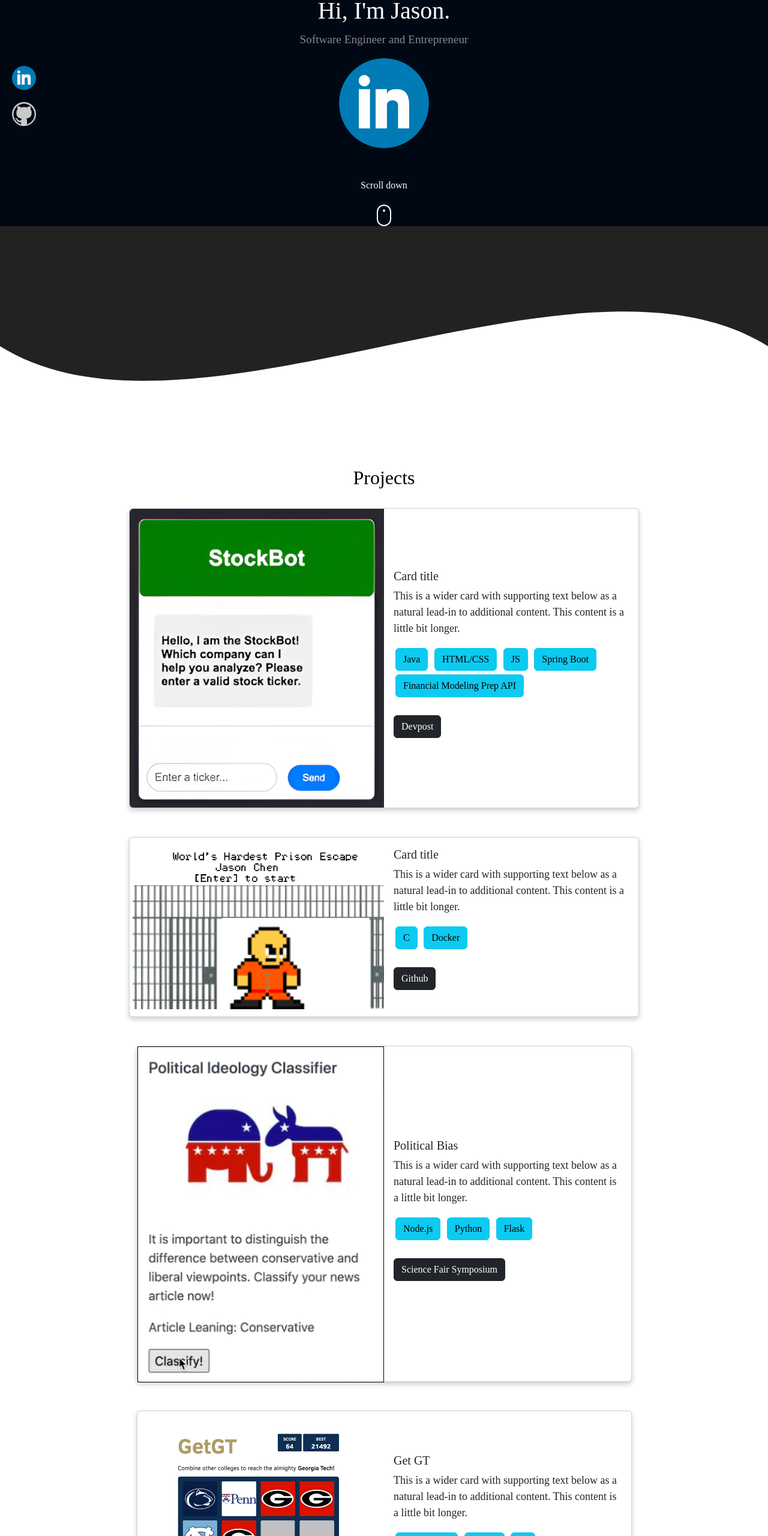
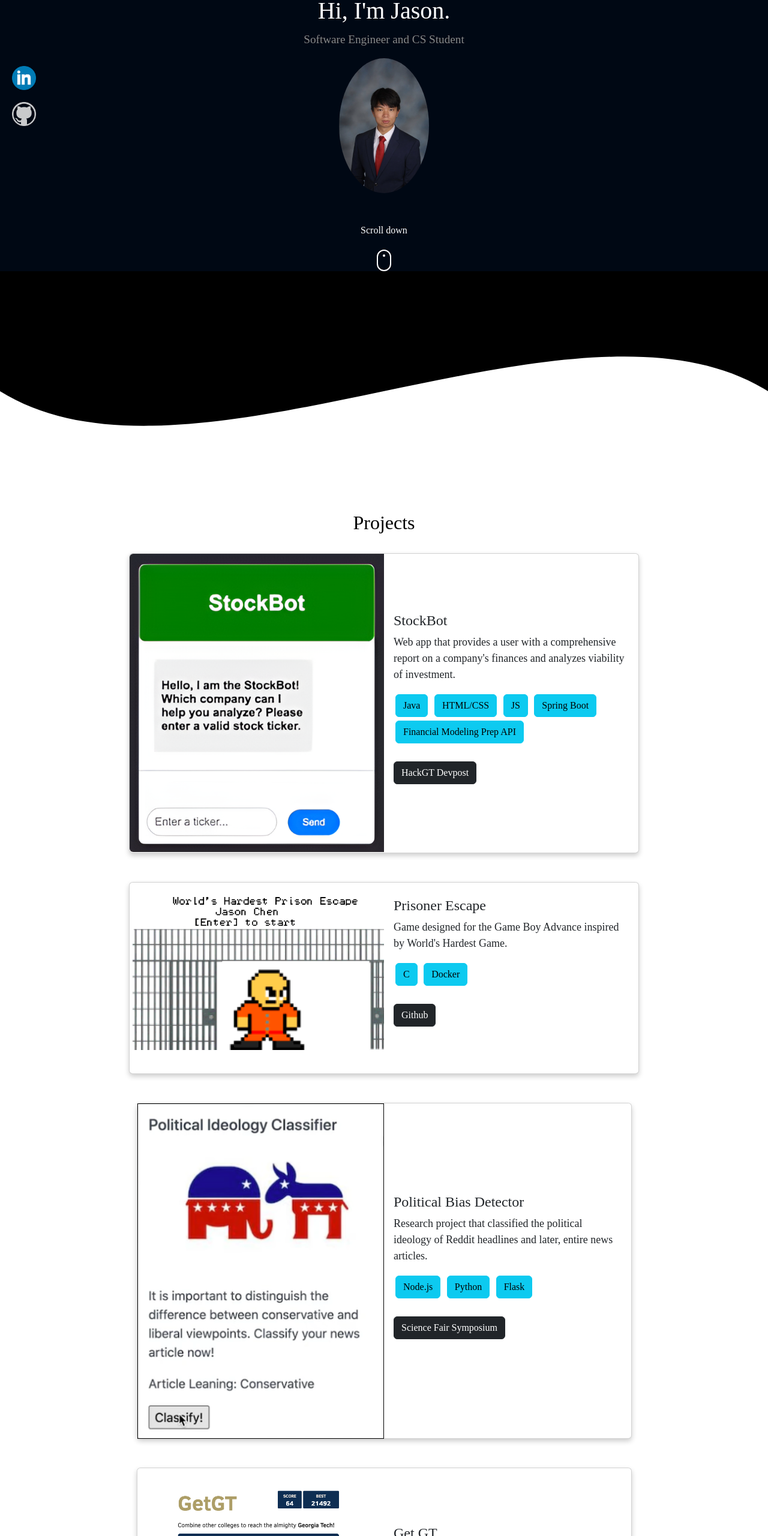
Before and after one commit to jasonschen3/personal-site, a website: page index.html in a window 1280 px wide. Shown: the part 240-2800 px from the top of the page at 60% size. Drawn offline with nearby package versions, Linux system fonts and the light colour scheme; a web font is replaced by a local one.

Commit message:
Add description for projects and about sections

```diff
--- a/index.html
+++ b/index.html
@@ -4,6 +4,7 @@
     <meta charset="UTF-8" />
     <meta name="viewport" content="width=device-width, initial-scale=1.0" />
     <title>Jason Chen</title>
+    <link rel="icon" type="image/x-icon" href="/images/gt.svg">
     <link
       rel="stylesheet"
       href="https://fonts.googleapis.com/css2?family=Baskerville&display=swap"
@@ -38,9 +39,9 @@
     </aside>
     <div class="main-content">
       <h1>Hi, I'm Jason.</h1>
-      <p class="description">Software Engineer and Entrepreneur</p>
+      <p class="description">Software Engineer and CS Student</p>
       <div class="profile-pic">
-        <img src="images/linkedin.png" alt="Profile Picture" />
+        <img src="images/freshman-photo.png" alt="Profile Picture" />
       </div>
       <div class="scroll-down">
         <p>Scroll down</p>
@@ -49,7 +50,7 @@
         </div>
       </div>
     </div>
-    <div class="transition">
+    <div class="transition" id="transition1">
       <!-- <img src="images/wave.svg" alt="wave" /> -->
       <svg width="100%" viewBox="0 0 1200 200" preserveAspectRatio="none">
         <path
@@ -75,11 +76,9 @@
             </div>
             <div class="col-md-6">
               <div class="card-body">
-                <h5 class="card-title">Card title</h5>
+                <h4 class="card-title">StockBot</h4>
                 <p class="card-text">
-                  This is a wider card with supporting text below as a natural
-                  lead-in to additional content. This content is a little bit
-                  longer.
+                  Web app that provides a user with a comprehensive report on a company's finances and analyzes viability of investment.
                 </p>
                 <p class="tech-used">
                   <button type="button" class="btn btn-info">Java</button>
@@ -98,7 +97,7 @@
                     type="button"
                     class="btn btn-dark"
                     target="_blank"
-                    >Devpost</a
+                    >HackGT Devpost</a
                   >
                 </p>
               </div>
@@ -109,7 +108,7 @@
         <!--Prisoner Escape-->
         <div
           class="card mb-5"
-          style="width: 850px; height: 300px"
+          style="width: 850px; height: 320px"
           id="prisoner-escape"
         >
           <div class="row g-0">
@@ -122,11 +121,9 @@
             </div>
             <div class="col-md-6">
               <div class="card-body">
-                <h5 class="card-title">Card title</h5>
+                <h4 class="card-title">Prisoner Escape</h4>
                 <p class="card-text">
-                  This is a wider card with supporting text below as a natural
-                  lead-in to additional content. This content is a little bit
-                  longer.
+                  Game designed for the Game Boy Advance inspired by World's Hardest Game.
                 </p>
                 <p class="tech-used">
                   <button type="button" class="btn btn-info">C</button>
@@ -161,11 +158,9 @@
             </div>
             <div class="col-md-6">
               <div class="card-body">
-                <h5 class="card-title">Political Bias</h5>
+                <h4 class="card-title">Political Bias Detector</h4>
                 <p class="card-text">
-                  This is a wider card with supporting text below as a natural
-                  lead-in to additional content. This content is a little bit
-                  longer.
+                  Research project that classified the political ideology of Reddit headlines and later, entire news articles.
                 </p>
                 <p class="tech-used">
                   <button type="button" class="btn btn-info">Node.js</button>
@@ -198,11 +193,9 @@
             </div>
             <div class="col-md-6">
               <div class="card-body">
-                <h5 class="card-title">Get GT</h5>
+                <h4 class="card-title">Get GT</h4>
                 <p class="card-text">
-                  This is a wider card with supporting text below as a natural
-                  lead-in to additional content. This content is a little bit
-                  longer.
+                  Fun spinoff of GetMIT (which is spinoff of 2024).
                 </p>
                 <p class="tech-used">
                   <button type="button" class="btn btn-info">HTML/CSS</button>
@@ -231,47 +224,27 @@
         <br />
         <div class="card mb-5" style="width: 850px" id="about-card">
           <div class="row g-0">
-            <div class="col-md-6">
-              <img
-                src="images/stockbot.png"
-                class="img-fluid rounded-start"
-                alt="stockbot"
-              />
-            </div>
-            <div class="col-md-6">
+            <!-- <div class="col-md-12">
+              <img src="" class="img-fluid rounded-start" alt="..." />
+            </div> -->
+            <div class="col-md-12">
               <div class="card-body">
-                <h5 class="card-title">Card title</h5>
                 <p class="card-text">
-                  This is a wider card with supporting text below as a natural
-                  lead-in to additional content. This content is a little bit
-                  longer.
+                  Hello! I'm Jason Chen, a student at Georgia Tech studying Computer Science. Originally from the Denver Metro Area in Colorado, I have a passion for technology and innovation that has driven me to gain valuable experience through various clubs, internships, and personal projects.
                 </p>
-                <p class="tech-used">
-                  <button type="button" class="btn btn-info">Java</button>
-                  <button type="button" class="btn btn-info">HTML/CSS</button>
-                  <button type="button" class="btn btn-info">JS</button>
-                  <button type="button" class="btn btn-info">
-                    Spring Boot
-                  </button>
-                  <button type="button" class="btn btn-info">
-                    Financial Modeling Prep API
-                  </button>
-                  <br />
-                  <br />
-                  <a
-                    href="https://devpost.com/software/stock-clock"
-                    type="button"
-                    class="btn btn-dark"
-                    target="_blank"
-                    >Devpost</a
-                  >
+                <p>
+                  I am particularly interested in full-stack development and am working to break into the finance sector via mentorship in GTSF Investments Committee. My involvement in GT Web Dev club has allowed me to hone my technical skills and gain experience working on a team. Additionally, being a member of the Kappa Sigma Fraternity has enriched my college experience, providing me with a supportive community and opportunities to give back via philanthropy initiatives.
+                </p>
+                <p>
+                  In my free time, I love playing basketball, lifting, and being outdoors.
                 </p>
               </div>
             </div>
           </div>
         </div>
       </div>
-      <!--About-->
+
+      <!--Contact-->
 
       <div id="contact">
         <h2>Get In Touch</h2>
--- a/styles/styles.css
+++ b/styles/styles.css
@@ -1,7 +1,7 @@
 :root {
     --primary-color: #007bff;
     --secondary-color: #0056b3;
-    --background-color: #222;
+    --background-color: black;
     --text-color: white;
     --accent-color: #888;
 }
@@ -177,6 +177,9 @@ h1 {
     height: 400px;
 }
 
+#transition1 {
+    background-color: var(--background-color);
+}
 
 #transition2 {
     background-color: white;
@@ -237,3 +240,12 @@ h1 {
 .chrome-extension {
     border: 1px solid black
 }
+
+#about .card-body {
+    word-spacing: 6px;
+    font-size: larger
+}
+
+#about p {
+    margin-bottom: 40px;
+}
```
Also changed, not shown: images/freshman-photo.png (added).
